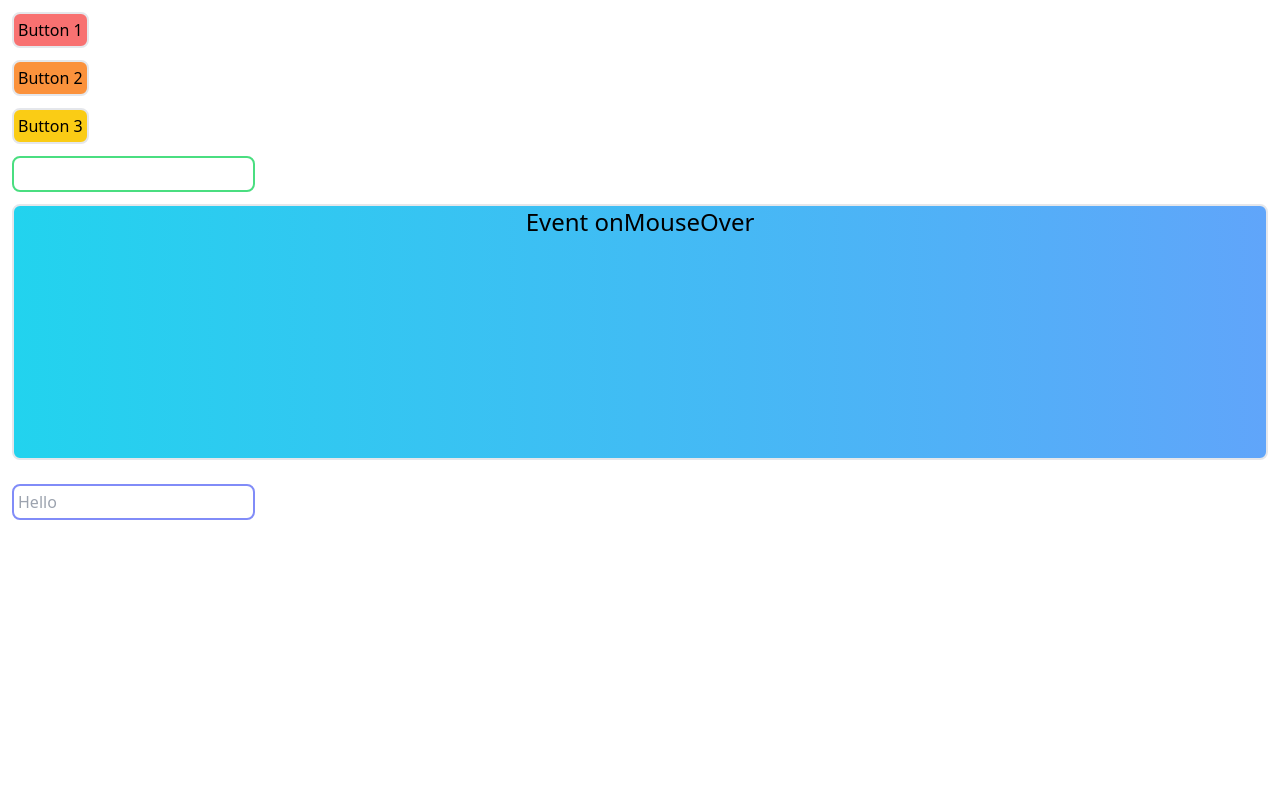
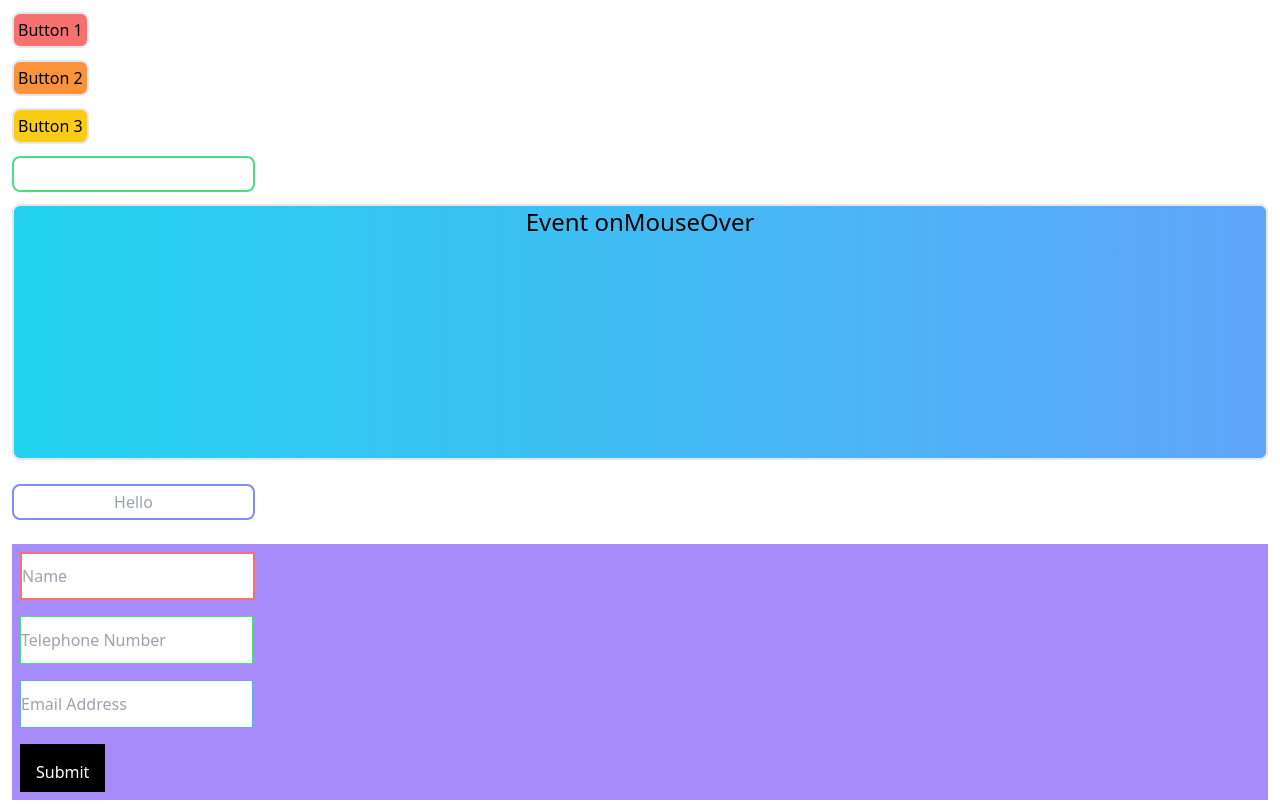
Before and after one commit to soAcademy/workshop-state-and-event, a React (Create React App) app: page / in a window 1280 px wide. Built offline with nearby package versions, Linux system fonts and the light colour scheme.

Commit message:
feat: Event7

```diff
--- a/src/App.js
+++ b/src/App.js
@@ -33,6 +33,7 @@ import Event3 from "./Events/Event3";
 import Event4 from "./Events/Event4";
 import Event5 from "./Events/Event5";
 import Event6 from "./Events/Event6";
+import Event7 from "./Events/Event7";
 
 const App = () => {
   return (
@@ -43,7 +44,7 @@ const App = () => {
       <Event4 />
       <Event5 />
       <Event6 />
-      {/* <Event7 /> */}
+      <Event7 />
       {/* <Event8 /> */}
 
       {/* <State1 /> */}
--- a/src/Events/Event6.js
+++ b/src/Events/Event6.js
@@ -4,7 +4,7 @@ const Event6 = () => {
   return (
     <input
       type="text"
-      className="border-2 border-indigo-400 rounded-lg p-1 m-3"
+      className="border-2 border-indigo-400 rounded-lg p-1 m-3 text-center"
       onSelect={() => console.log("Hello 6")}
       placeholder="Hello"
     />
--- /dev/null
+++ b/src/Events/Event7.js
@@ -0,0 +1,44 @@
+import React from "react";
+
+const Event7 = () => {
+  const submitData = (e) => {
+    e.preventDefault();
+    const data = {
+      name: e.target[0].value,
+      tel: e.target[1].value,
+      email: e.target[2].value,
+    };
+    console.log(data);
+  };
+
+  return (
+    <form className="m-3 bg-violet-400" onSubmit={(e) => submitData(e)}>
+      <div>
+        <input
+          className="h-12 border-2 border-red-400 m-2"
+          placeholder="Name"
+          id="name"
+          required
+        />
+      </div>
+      <div>
+        <input
+          className="h-12 border border-green-400 m-2"
+          placeholder="Telephone Number"
+          id="tel"
+        />
+      </div>
+      <div>
+        <input
+          className="h-12 border border-blue-400 m-2"
+          placeholder="Email Address"
+          id="email"
+        />
+      </div>
+      <button className="h-12 bg-black text-white p-4 m-2">Submit</button>
+      {/* <button className="w-[90px] h-12 bg-black text-white p-4">Clear</button> */}
+    </form>
+  );
+};
+
+export default Event7;
```
